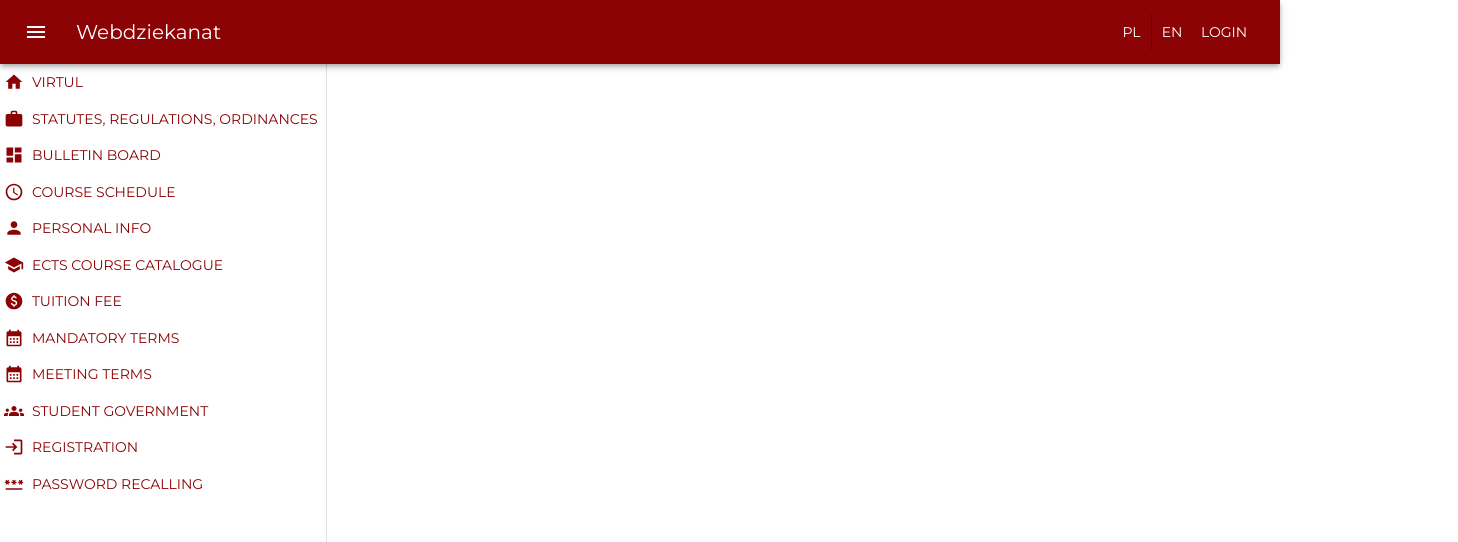
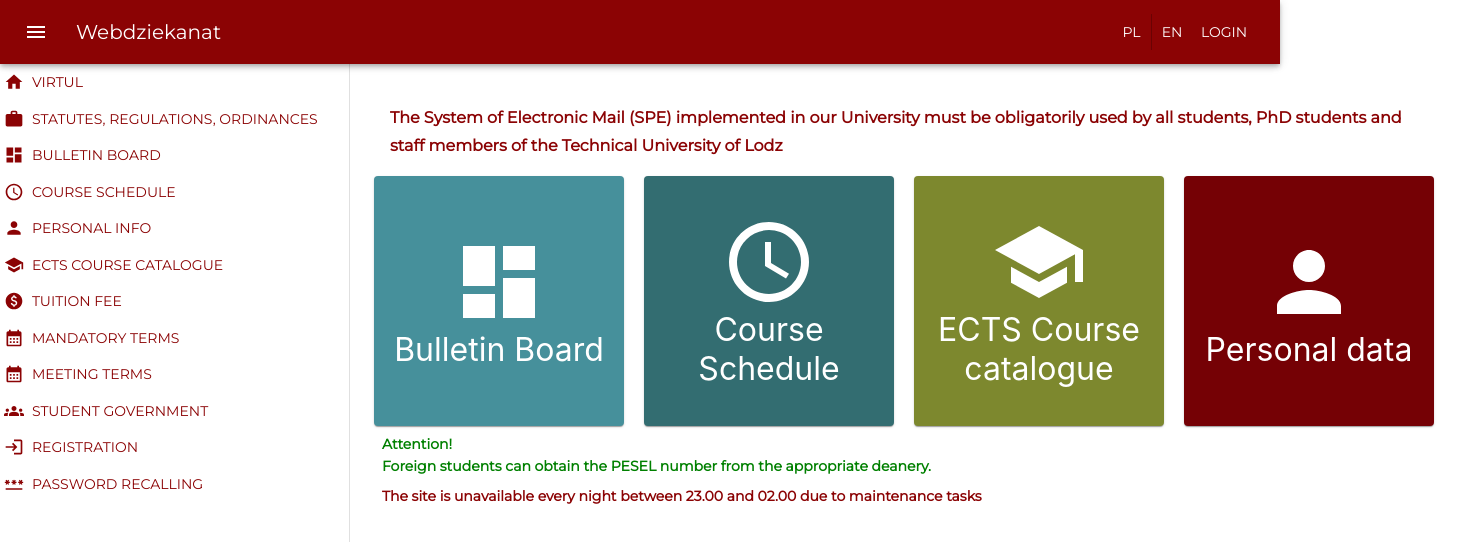
Before and after one commit to marcinjaborski/webdziekanat, a React (Create React App) app: page / in a window 1280 px wide. Shown: the top 542 px of the page, 1458 px wide, since content can reach past the window. Built offline with nearby package versions, Linux system fonts and the light colour scheme.

Commit message:
Home page

```diff
--- a/src/App.tsx
+++ b/src/App.tsx
@@ -1,6 +1,10 @@
 import TopBar from "./components/TopBar";
-import { createTheme, ThemeProvider } from "@mui/material";
+import { Box, createTheme, ThemeProvider } from "@mui/material";
 import NavigationDrawer from "./components/NavigationDrawer";
+import HomePage from "./components/HomePage";
+import { Route, Routes } from "react-router";
+
+export const primaryColor = "#8b0304";
 
 const theme = createTheme({
   typography: {
@@ -8,7 +12,7 @@
   },
   palette: {
     primary: {
-      main: "#8b0304",
+      main: primaryColor,
     },
   },
 });
@@ -17,7 +21,14 @@
   return (
     <ThemeProvider theme={theme}>
       <TopBar />
-      <NavigationDrawer />
+      <Box className="content">
+        <NavigationDrawer />
+        <Box sx={{ p: 3, width: "100%" }}>
+          <Routes>
+            <Route path="/" element={<HomePage />} />
+          </Routes>
+        </Box>
+      </Box>
     </ThemeProvider>
   );
 }
--- /dev/null
+++ b/src/components/HomePage.tsx
@@ -0,0 +1,48 @@
+import { Box, Paper, Typography } from '@mui/material';
+import { HomePageStyled } from '../styles/HomePage.styled';
+import DashboardIcon from '@mui/icons-material/Dashboard';
+import ScheduleIcon from '@mui/icons-material/Schedule';
+import SchoolIcon from '@mui/icons-material/School';
+import PersonIcon from '@mui/icons-material/Person';
+import { primaryColor } from '../App';
+
+const HomePage = () => {
+  return (
+    <HomePageStyled>
+      <Typography variant="subtitle1" sx={{ color: primaryColor, fontWeight: 'bold', m: 2 }}>
+        The System of Electronic Mail (SPE) implemented in our University must be obligatorily used by all students, PhD
+        students and staff members of the Technical University of Lodz
+      </Typography>
+      <Box className="tileContainer">
+        <Paper sx={{ bgcolor: '#46909b' }}>
+          <DashboardIcon />
+          Bulletin Board
+        </Paper>
+        <Paper sx={{ bgcolor: '#336d71' }}>
+          <ScheduleIcon />
+          Course Schedule
+        </Paper>
+        <a href="https://programy.p.lodz.pl/ectslabel-web/" target="_blank" rel="noreferrer">
+          <Paper sx={{ bgcolor: '#7d882e' }}>
+            <SchoolIcon />
+            ECTS Course catalogue
+          </Paper>
+        </a>
+        <Paper sx={{ bgcolor: '#750105' }}>
+          <PersonIcon />
+          Personal data
+        </Paper>
+      </Box>
+      <Typography variant="subtitle2" sx={{ color: 'green', fontWeight: 'bold', m: 1 }}>
+        Attention!
+        <br />
+        Foreign students can obtain the PESEL number from the appropriate deanery.
+      </Typography>
+      <Typography variant="subtitle2" sx={{ color: primaryColor, fontWeight: 'bold', m: 1 }}>
+        The site is unavailable every night between 23.00 and 02.00 due to maintenance tasks
+      </Typography>
+    </HomePageStyled>
+  );
+};
+
+export default HomePage;
--- a/src/components/NavigationDrawer.tsx
+++ b/src/components/NavigationDrawer.tsx
@@ -17,12 +17,7 @@
   const [open, setOpen] = useState(true);
   return (
     <NavigationDrawerStyled>
-      <Drawer
-        variant="persistent"
-        anchor="left"
-        open={open}
-        sx={{ pt: "50px" }}
-      >
+      <Drawer variant="persistent" anchor="left" open={open}>
         <Button startIcon={<HomeIcon />}>virTul</Button>
         <Button startIcon={<WorkIcon />}>
           Statutes, regulations, ordinances
--- a/src/components/TopBar.tsx
+++ b/src/components/TopBar.tsx
@@ -1,19 +1,12 @@
-import {
-  AppBar,
-  Box,
-  Button,
-  ButtonGroup,
-  IconButton,
-  Toolbar,
-  Typography,
-} from "@mui/material";
-import MenuIcon from "@mui/icons-material/Menu";
-import { Link } from "react-router-dom";
+import { AppBar, Button, ButtonGroup, IconButton, Toolbar, Typography } from '@mui/material';
+import MenuIcon from '@mui/icons-material/Menu';
+import { Link } from 'react-router-dom';
+import { TopBarStyled } from '../styles/TopBar.styled';
 
 const TopBar = () => {
   return (
-    <Box sx={{ flexGrow: 1 }}>
-      <AppBar position="fixed">
+    <TopBarStyled>
+      <AppBar position="sticky">
         <Toolbar>
           <IconButton size="large" edge="start" color="inherit" sx={{ mr: 2 }}>
             <MenuIcon />
@@ -28,7 +21,7 @@
           <Button color="inherit">Login</Button>
         </Toolbar>
       </AppBar>
-    </Box>
+    </TopBarStyled>
   );
 };
 
--- a/src/index.css
+++ b/src/index.css
@@ -13,6 +13,15 @@
 }
 
 a {
-  color: inherit;
+  color: #8b0304;
   text-decoration: inherit;
 }
+
+a:hover {
+  text-decoration: underline;
+}
+
+.content {
+  display: flex;
+  min-height: calc(100vh - 64px);
+}
--- /dev/null
+++ b/src/styles/HomePage.styled.ts
@@ -0,0 +1,29 @@
+import styled from 'styled-components';
+
+export const HomePageStyled = styled.div`
+  .tileContainer {
+    display: flex;
+    gap: 20px;
+  }
+  .MuiPaper-root {
+    width: 250px;
+    height: 250px;
+    display: flex;
+    flex-direction: column;
+    flex-wrap: wrap;
+    justify-content: center;
+    align-items: center;
+    font-size: 2em;
+    text-align: center;
+    color: white;
+  }
+  .MuiPaper-root:hover {
+    filter: brightness(0.8);
+  }
+  .MuiPaper-root svg {
+    font-size: 3em;
+  }
+  a:hover {
+    text-decoration: none;
+  }
+`;
--- a/src/styles/NavigationDrawer.styled.ts
+++ b/src/styles/NavigationDrawer.styled.ts
@@ -1,9 +1,14 @@
 import styled from "styled-components";
 
 export const NavigationDrawerStyled = styled.div`
+  .MuiDrawer-root {
+    height: 100%;
+    min-width: 350px;
+  }
+
   .MuiPaper-root {
     z-index: 500;
-    padding-top: 64px;
+    position: sticky;
   }
 
   button {
--- /dev/null
+++ b/src/styles/TopBar.styled.ts
@@ -0,0 +1,8 @@
+import styled from "styled-components";
+
+export const TopBarStyled = styled.div`
+  a {
+    color: white;
+    text-decoration: none;
+  }
+`;
```
Also changed, not shown: .prettierrc.js (added).
